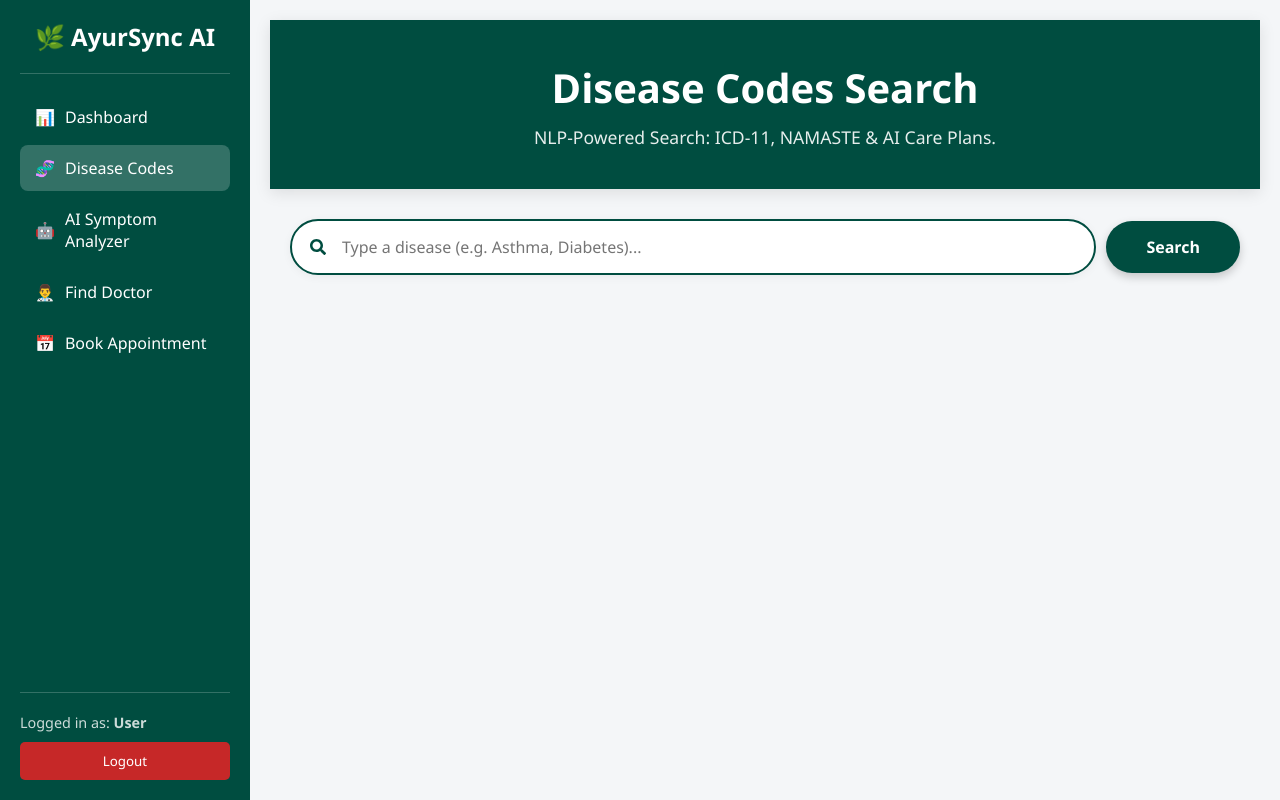
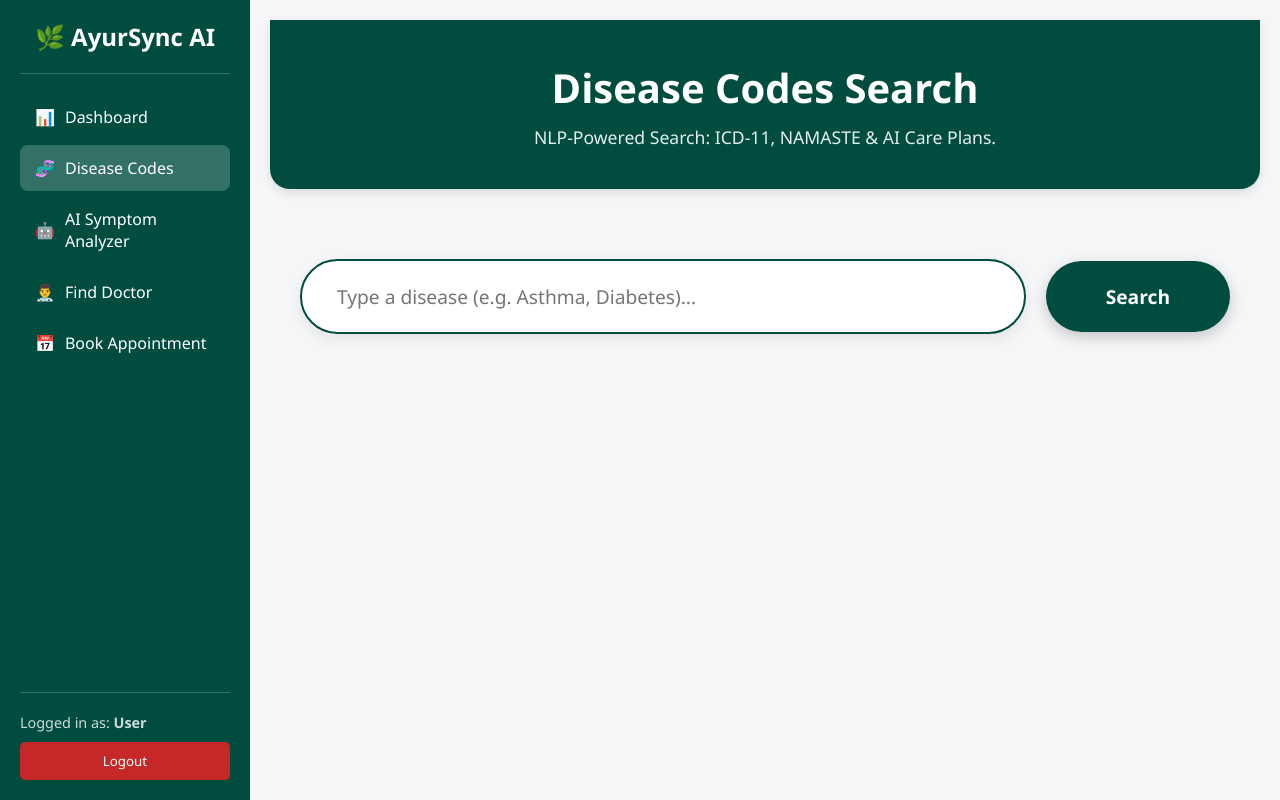
Before and after one commit to palakk9620/ayursync-frontend, a React (Vite) app: page /disease-search in a window 1280 px wide. Built offline with nearby package versions, Linux system fonts and the light colour scheme.

Commit message:
Final Fix: Cleaned invisible characters and updated layout

```diff
--- a/src/views/tools/DiseaseSearch.jsx
+++ b/src/views/tools/DiseaseSearch.jsx
@@ -2,7 +2,31 @@
 import React, { useState } from 'react';
 import axios from 'axios';
 import { useNavigate } from 'react-router-dom';
-import { FaStethoscope, FaCarrot, FaRunning, FaOm, FaSearch } from 'react-icons/fa';
+
+const diseaseSpecialistMap = {
+  "Asthma": "Pulmonologist",
+  "Bronchial Asthma": "Pulmonologist",
+  "Diabetes": "Endocrinologist",
+  "Diabetes Type 2": "Endocrinologist",
+  "Hypertension": "Cardiologist",
+  "Heart attack": "Cardiologist",
+  "Migraine": "Neurologist",
+  "Paralysis": "Neurologist",
+  "Jaundice": "Gastroenterologist",
+  "Malaria": "General Physician",
+  "Dengue": "General Physician",
+  "Typhoid": "General Physician",
+  "Pneumonia": "Pulmonologist",
+  "Arthritis": "Rheumatologist",
+  "Acne": "Dermatologist",
+  "Psoriasis": "Dermatologist",
+  "Fungal infection": "Dermatologist",
+  "GERD": "Gastroenterologist",
+  "Common Cold": "General Physician",
+  "Tuberculosis": "Pulmonologist",
+  "Urinary tract infection": "Urologist",
+  "Hypothyroidism": "Endocrinologist"
+};
 
 const RENDER_API_URL = 'https://ayursync-backend.onrender.com';
 
@@ -19,142 +43,199 @@ const DiseaseSearch = () => {
     setLoading(true);
     setError('');
     setResult(null);
+
     try {
         const response = await axios.post(`${RENDER_API_URL}/api/search-disease`, { query: searchTerm });
         if (response.data.success) {
             setResult(response.data.data);
             setActiveTab('symptoms');
         } else {
-            setError("No data found.");
+            setError(response.data.message);
         }
     } catch (err) {
-        setError("Connection Error.");
+        setError("Network Error. Check API.");
     } finally {
         setLoading(false);
     }
   };
 
-  const handleKeyPress = (e) => {
-    if (e.key === 'Enter') handleSearch();
+  const handleKeyPress = (e) => { if (e.key === 'Enter') handleSearch(); };
+
+  const getSpecialist = (diseaseName) => {
+      if (diseaseSpecialistMap[diseaseName]) return diseaseSpecialistMap[diseaseName];
+      const foundKey = Object.keys(diseaseSpecialistMap).find(key => diseaseName.includes(key));
+      return foundKey ? diseaseSpecialistMap[foundKey] : 'General Physician';
+  };
+
+  const handleFindDoctor = () => {
+      if (result) {
+          const specialist = getSpecialist(result.name);
+          navigate('/find-doctors', {
+              state: {
+                  specialization: specialist,
+                  disease: result.name
+              }
+          });
+      }
   };
 
   const renderTabContent = () => {
     if (!result) return null;
-    const items = result.carePlan[activeTab] || [];
-    const icons = { symptoms: <FaStethoscope />, diet: <FaCarrot />, exercise: <FaRunning />, yoga: <FaOm /> };
+    const { carePlan } = result;
+    const listItemStyle = { padding:'10px 15px', borderBottom:'1px solid #eee', fontSize: '1rem' };
+
+    switch (activeTab) {
+        case 'symptoms': return <ul className="info-list" style={{listStyle:'none', padding:0}}>{carePlan.symptoms.map((item, i) => <li key={i} style={listItemStyle}>⚠️ {item}</li>)}</ul>;
+        case 'diet': return <ul className="info-list" style={{listStyle:'none', padding:0}}>{carePlan.diet.map((item, i) => <li key={i} style={listItemStyle}>🥗 {item}</li>)}</ul>;
+        case 'exercise': return <ul className="info-list" style={{listStyle:'none', padding:0}}>{carePlan.exercise.map((item, i) => <li key={i} style={listItemStyle}>🏃 {item}</li>)}</ul>;
+        case 'yoga': return <ul className="info-list" style={{listStyle:'none', padding:0}}>{carePlan.yoga.map((item, i) => <li key={i} style={listItemStyle}>🧘 {item}</li>)}</ul>;
+        default: return null;
+    }
+  };
+
+  const currentSpecialist = result ? getSpecialist(result.name) : 'General Physician';
 
   return (
-        <ul style={{listStyle:'none', padding:0}}>
-            {items.map((item, i) => (
-                <li key={i} style={{
-                    padding:'12px 15px',
-                    borderBottom:'1px solid #f0f0f0',
-                    fontSize:'1rem',
-                    display:'flex',
-                    alignItems:'center',
-                    gap:'10px',
-                    background: i % 2 === 0 ? '#fff' : '#fafafa'
+    <div className="disease-search-page" style={{ width: '100%', minHeight: '100vh', display: 'flex', flexDirection: 'column', alignItems: 'center' }}>
+
+      {/* 1. COMPACT HEADER */}
+      <div style={{
+          width: '100%',
+          background: '#004d40',
+          color: 'white',
+          padding: '40px 20px',
+          textAlign: 'center',
+          boxShadow: '0 4px 10px rgba(0,0,0,0.1)',
+          marginBottom: '40px',
+          borderRadius: '0 0 20px 20px'
       }}>
-                    <span style={{color: '#004d40', fontSize: '1.1rem'}}>{icons[activeTab]}</span>
-                    {item}
-                </li>
-            ))}
-        </ul>
-    );
-  };
-
-  const handleFindDoctor = () => {
-      const specialist = result.specialist || 'General Physician';
-      navigate('/find-doctors', { state: { specialization: specialist, disease: result.name } });
-  };
-
-  return (
-    <div style={{ width: '100%', minHeight: '100vh', display: 'flex', flexDirection: 'column', alignItems: 'center' }}>
-
-      <div style={{ width: '100%', background: '#004d40', color: 'white', padding: '40px 20px', textAlign: 'center', marginBottom: '30px', boxShadow: '0 4px 15px rgba(0,0,0,0.1)' }}>
+        <div style={{ maxWidth: '1200px', margin: '0 auto' }}>
             <h1 style={{ margin: '0 0 10px 0', fontSize: '2.5rem', fontWeight: '800' }}>Disease Codes Search</h1>
             <p style={{ margin: '0', fontSize: '1.1rem', opacity: 0.9 }}>NLP-Powered Search: ICD-11, NAMASTE & AI Care Plans.</p>
         </div>
+      </div>
 
-      <div style={{ width: '100%', maxWidth: '1000px', padding: '0 20px', boxSizing: 'border-box' }}>
+      <div style={{ width: '100%', maxWidth: '1200px', padding: '0 30px', boxSizing: 'border-box', display:'flex', flexDirection:'column', alignItems:'center' }}>
 
-        <div style={{ display: 'flex', gap: '10px', marginBottom: '30px', alignItems: 'center' }}>
-            <div style={{position:'relative', flex:1}}>
-                <FaSearch style={{position:'absolute', left:'20px', top:'50%', transform:'translateY(-50%)', color:'#004d40', fontSize:'1rem'}}/>
+        {/* 2. SEARCH BAR */}
+        <div className="search-bar-wrapper" style={{
+            display: 'flex',
+            gap: '20px',
+            marginBottom: '40px',
+            alignItems: 'center',
+            width: '100%',
+            maxWidth: '1100px',
+        }}>
             <input
                 type="text"
                 placeholder="Type a disease (e.g. Asthma, Diabetes)..."
                 value={searchTerm}
                 onChange={(e) => setSearchTerm(e.target.value)}
                 onKeyPress={handleKeyPress}
-                    style={{ width: '100%', padding: '15px 15px 15px 50px', borderRadius: '50px', border: '2px solid #004d40', fontSize: '1rem', outline: 'none', boxShadow: '0 2px 10px rgba(0,0,0,0.05)', boxSizing:'border-box' }}
+                style={{
+                    flex: 1,
+                    padding: '22px 35px',
+                    borderRadius: '50px',
+                    border: '2px solid #004d40',
+                    fontSize: '1.2rem',
+                    outline: 'none',
+                    boxShadow: '0 5px 15px rgba(0,0,0,0.08)'
+                }}
             />
-            </div>
-            <button onClick={handleSearch} style={{ padding: '15px 40px', background: '#004d40', color: 'white', border: 'none', borderRadius: '50px', cursor: 'pointer', fontWeight: 'bold', fontSize: '1rem', boxShadow: '0 4px 10px rgba(0,0,0,0.2)' }}>
-                {loading ? '...' : 'Search'}
+            <button onClick={handleSearch} style={{
+                padding: '22px 60px',
+                background: '#004d40',
+                color: 'white',
+                border: 'none',
+                borderRadius: '50px',
+                cursor: 'pointer',
+                fontWeight: 'bold',
+                fontSize: '1.2rem',
+                boxShadow: '0 5px 15px rgba(0,0,0,0.2)',
+                transition: 'transform 0.1s',
+                whiteSpace: 'nowrap'
+            }}>
+                {loading ? 'Searching...' : 'Search'}
             </button>
         </div>
 
-        {error && <div style={{textAlign:'center', color:'red', fontSize:'1.1rem'}}>{error}</div>}
+        {error && (
+            <div style={{marginTop:'30px', padding:'20px', background:'#fff5f5', border:'1px solid #fc8181', borderRadius:'10px', textAlign:'center', color:'#c53030', width: '100%', maxWidth: '900px'}}>
+                <h3 style={{margin:'0 0 10px 0'}}>❌ Not Found</h3>
+                <p>{error}</p>
+            </div>
+        )}
 
         {result && (
-            <div style={{ background: 'white', padding: '30px', borderRadius: '15px', boxShadow: '0 5px 25px rgba(0,0,0,0.08)', marginBottom: '40px', maxWidth: '800px', margin: '0 auto' }}>
+            <div className="results-container" style={{
+                width: '100%',
+                maxWidth: '900px',
+                background: 'white',
+                padding: '30px',
+                borderRadius: '15px',
+                boxShadow: '0 5px 25px rgba(0,0,0,0.08)',
+                marginBottom: '50px'
+            }}>
+                {/* Result Header */}
+                <div style={{marginBottom: '25px', paddingBottom: '20px', borderBottom: '1px solid #eee'}}>
 
-                <div style={{borderBottom: '2px solid #eee', paddingBottom:'20px', marginBottom:'20px'}}>
-                    <h1 style={{color: '#004d40', fontSize: '2.2rem', margin: '0 0 15px 0'}} dangerouslySetInnerHTML={{ __html: result.name }}></h1>
+                    {/* THIS LINE FIXES THE <EM> TAG ISSUE */}
+                    <h1
+                        style={{color: '#004d40', fontSize: '2.2rem', margin: '0 0 20px 0'}}
+                        dangerouslySetInnerHTML={{ __html: result.name }}
+                    >
+                    </h1>
 
-                    <div style={{display: 'flex', gap: '15px', marginBottom: '20px'}}>
-                        <div style={{background: '#e3f2fd', padding: '15px', borderRadius: '10px', flex: 1}}>
-                            <small style={{color:'#1565c0', fontWeight:'bold'}}>ICD-11</small>
-                            <div style={{fontSize:'1.2rem', fontWeight:'bold', color:'#0d47a1'}}>{result.codes.icd11}</div>
+                    <div style={{display: 'flex', gap: '20px', flexWrap: 'wrap', marginBottom: '20px'}}>
+                        <div style={{background: '#e3f2fd', padding: '15px 20px', borderRadius: '10px', border: '1px solid #90caf9', flex: '1', minWidth: '180px'}}>
+                            <span style={{display: 'block', fontSize: '0.85rem', color: '#1565c0', fontWeight: 'bold', textTransform: 'uppercase', marginBottom: '5px'}}>ICD-11 Code</span>
+                            <span style={{fontSize: '1.3rem', fontWeight: 'bold', color: '#0d47a1'}}>{result.codes.icd11 || "N/A"}</span>
                         </div>
-                        <div style={{background: '#f3e5f5', padding: '15px', borderRadius: '10px', flex: 1}}>
-                            <small style={{color:'#7b1fa2', fontWeight:'bold'}}>NAMASTE</small>
-                            <div style={{fontSize:'1.2rem', fontWeight:'bold', color:'#4a148c'}}>{result.codes.namaste}</div>
+                        <div style={{background: '#f3e5f5', padding: '15px 20px', borderRadius: '10px', border: '1px solid #ce93d8', flex: '1', minWidth: '180px'}}>
+                            <span style={{display: 'block', fontSize: '0.85rem', color: '#7b1fa2', fontWeight: 'bold', textTransform: 'uppercase', marginBottom: '5px'}}>NAMASTE Code</span>
+                            <span style={{fontSize: '1.3rem', fontWeight: 'bold', color: '#4a148c'}}>{result.codes.namaste || "N/A"}</span>
                         </div>
                     </div>
-                    <p style={{fontSize: '1rem', lineHeight: '1.5', color: '#444', background: '#f8f9fa', padding: '15px', borderRadius: '10px', fontStyle:'italic'}}>{result.description}</p>
+
+                    <p style={{fontSize: '1.1rem', lineHeight: '1.6', color: '#333', background: '#f9f9f9', padding: '20px', borderRadius: '10px', borderLeft: '5px solid #004d40', margin: 0}}>
+                        {result.description}
+                    </p>
                 </div>
 
                 <div>
-                    <div style={{display: 'flex', gap: '10px', borderBottom: '2px solid #eee', marginBottom: '0'}}>
+                    <div style={{display: 'flex', gap: '10px', borderBottom: '2px solid #eee', marginBottom: '15px'}}>
                         {['symptoms', 'diet', 'exercise', 'yoga'].map(tab => (
                             <button key={tab} onClick={() => setActiveTab(tab)}
                                 style={{
-                                    padding: '10px 20px',
-                                    background: activeTab === tab ? '#004d40' : 'transparent',
-                                    color: activeTab === tab ? 'white' : '#666',
-                                    border: 'none',
-                                    fontWeight: 'bold',
-                                    cursor: 'pointer',
-                                    textTransform: 'capitalize',
-                                    fontSize: '1rem',
-                                    borderRadius: '10px 10px 0 0'
+                                    padding: '12px 25px', background: activeTab === tab ? '#e0f2f1' : 'transparent', border: 'none', borderBottom: activeTab === tab ? '3px solid #004d40' : '3px solid transparent',
+                                    color: activeTab === tab ? '#004d40' : '#888', fontWeight: 'bold', cursor: 'pointer', textTransform: 'capitalize', fontSize: '1rem', borderRadius: '8px 8px 0 0', transition: 'all 0.2s'
                                 }}>{tab}</button>
                         ))}
                     </div>
-                    <div style={{padding: '15px', background:'#fff', border:'1px solid #eee', borderTop:'none', borderRadius:'0 0 10px 10px'}}>{renderTabContent()}</div>
+                    <div style={{padding: '5px 0'}}>{renderTabContent()}</div>
                 </div>
 
-                <div style={{textAlign: 'center', marginTop: '30px'}}>
-                    <button onClick={handleFindDoctor} style={{
-                        padding: '15px 30px',
+                <div style={{marginTop: '30px', textAlign: 'center'}}>
+                    <button
+                        onClick={handleFindDoctor}
+                        style={{
+                            padding: '15px 40px',
                             background: 'white',
                             border: '2px solid #004d40',
                             color: '#004d40',
-                        fontWeight: '800',
-                        borderRadius: '50px',
+                            fontWeight: 'bold',
+                            borderRadius: '10px',
                             cursor: 'pointer',
                             fontSize: '1.1rem',
                             transition: 'all 0.2s'
                         }}
-                    onMouseOver={(e) => { e.currentTarget.style.background = '#004d40'; e.currentTarget.style.color = 'white'; }}
-                    onMouseOut={(e) => { e.currentTarget.style.background = 'white'; e.currentTarget.style.color = '#004d40'; }}
+                        onMouseOver={(e) => { e.currentTarget.style.background = '#e0f2f1'; }}
+                        onMouseOut={(e) => { e.currentTarget.style.background = 'white'; }}
                     >
-                        Find {result.specialist || 'Specialist'} Near You &rarr;
+                        Find {currentSpecialist} Near Me &rarr;
                     </button>
                 </div>
-
+                <p style={{marginTop: '20px', fontSize: '0.85rem', color: '#999', fontStyle: 'italic', textAlign:'center'}}>* AI Generated suggestion. Consult a certified Ayush practitioner.</p>
             </div>
         )}
       </div>
```
Lines whose indentation alone changed are shown as unchanged.
